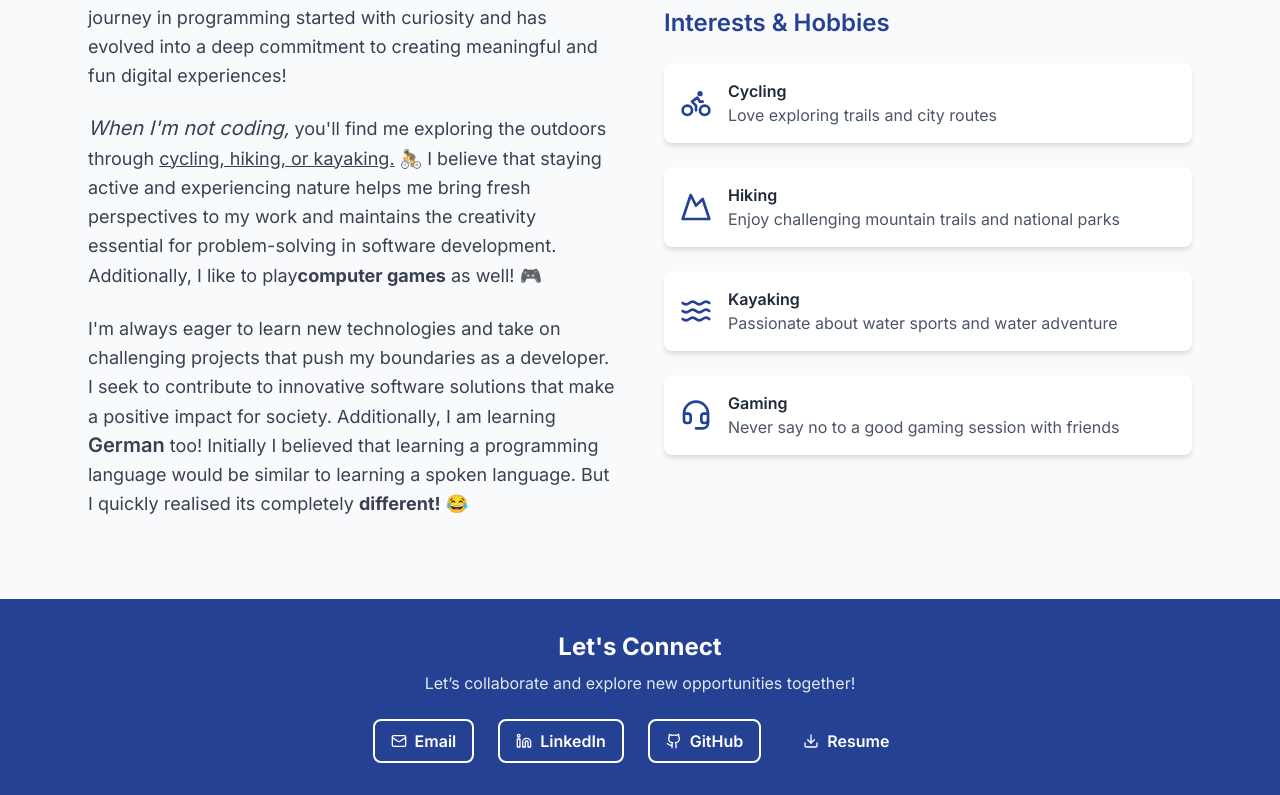
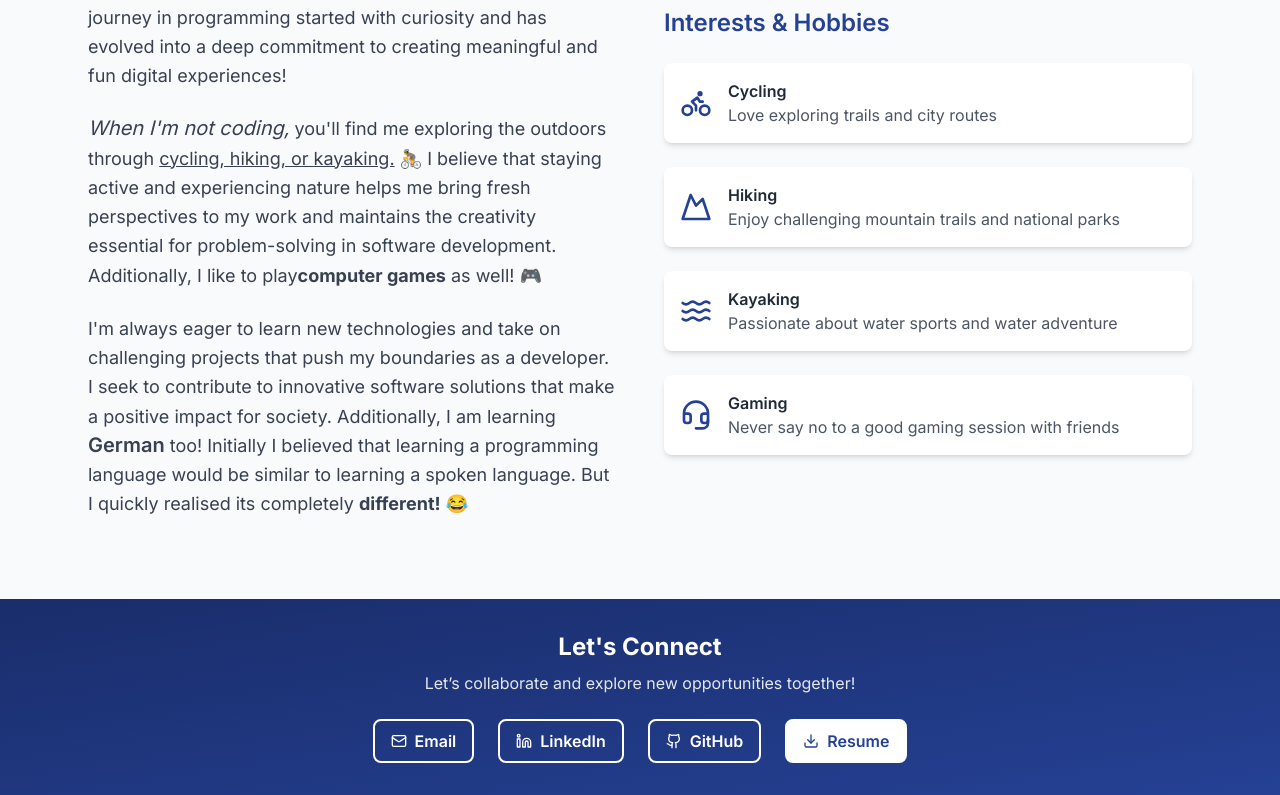
Before and after one commit to HongRay/Personal-Website, a React (Vite) app: page /about in a window 1280 px wide. Shown: the part 324-1119 px from the top of the page. Built offline with nearby package versions, Linux system fonts and the light colour scheme.

Commit message:
Fix resume button

```diff
--- a/src/components/ContactSection.tsx
+++ b/src/components/ContactSection.tsx
@@ -7,7 +7,7 @@ const ContactSection = ({ isIndexPage = false }: { isIndexPage?: boolean }) => {
   return (
     <section
       id="contact"
-      className={`py-8 ${isIndexPage ? 'bg-white text-[#254194]' : 'bg-[#254194] text-white'}`}
+      className={`py-8 ${isIndexPage ? 'bg-white text-[#254194]' : 'bg-gradient-to-br from-[#1a2d6b] to-[#254194] text-white'}`}
     >
       <div className="max-w-4xl mx-auto px-6">
         <div className="text-center mb-6">
@@ -60,8 +60,11 @@ const ContactSection = ({ isIndexPage = false }: { isIndexPage?: boolean }) => {
           <a
             href={RESUME_PATH}
             download
-            className="flex items-center space-x-2 border-2 px-4 py-2 rounded-lg font-semibold transition-all duration-300 transform hover:scale-105
-            bg-[#254194] border-[#254194] text-white hover:bg-[#1a2d6b] hover:text-white"
+            className={`flex items-center space-x-2 border-2 px-4 py-2 rounded-lg font-semibold transition-all duration-300 transform hover:scale-105 ${
+              isIndexPage
+                ? 'border-[#254194] bg-[#254194] text-white hover:bg-[#1a2d6b] hover:text-white'
+                : 'border-white bg-white text-[#254194] hover:text-[#254194]'
+            }`}
 
           >
             <Download className="w-4 h-4" />
--- a/src/pages/Index.tsx
+++ b/src/pages/Index.tsx
@@ -22,7 +22,7 @@ const Index = () => {
         <div className="relative z-10 max-w-6xl mx-auto px-6">
           <div className="text-center mb-16">
             <h2 className="text-4xl font-bold text-white mb-4">Technical Skills</h2>
-            <div className="w-24 h-1 bg-[#254194] mx-auto mb-6"></div>
+            <div className="w-24 h-1 bg-white mx-auto mb-6"></div>
             <p className="text-xl text-gray-200 max-w-3xl mx-auto mb-12">
               Here are the technologies and tools I've been working with during my Computer Science studies
             </p>
```
